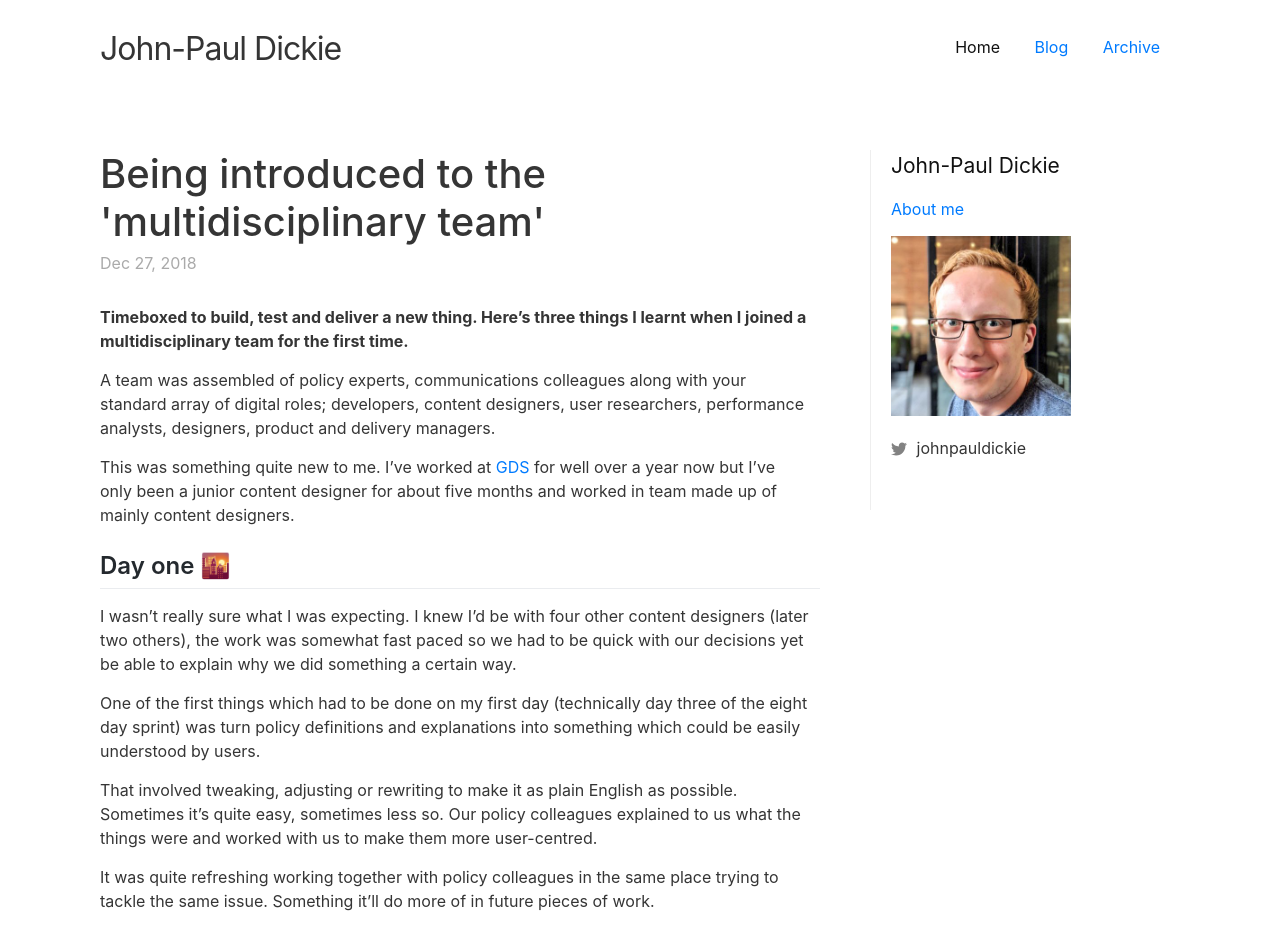
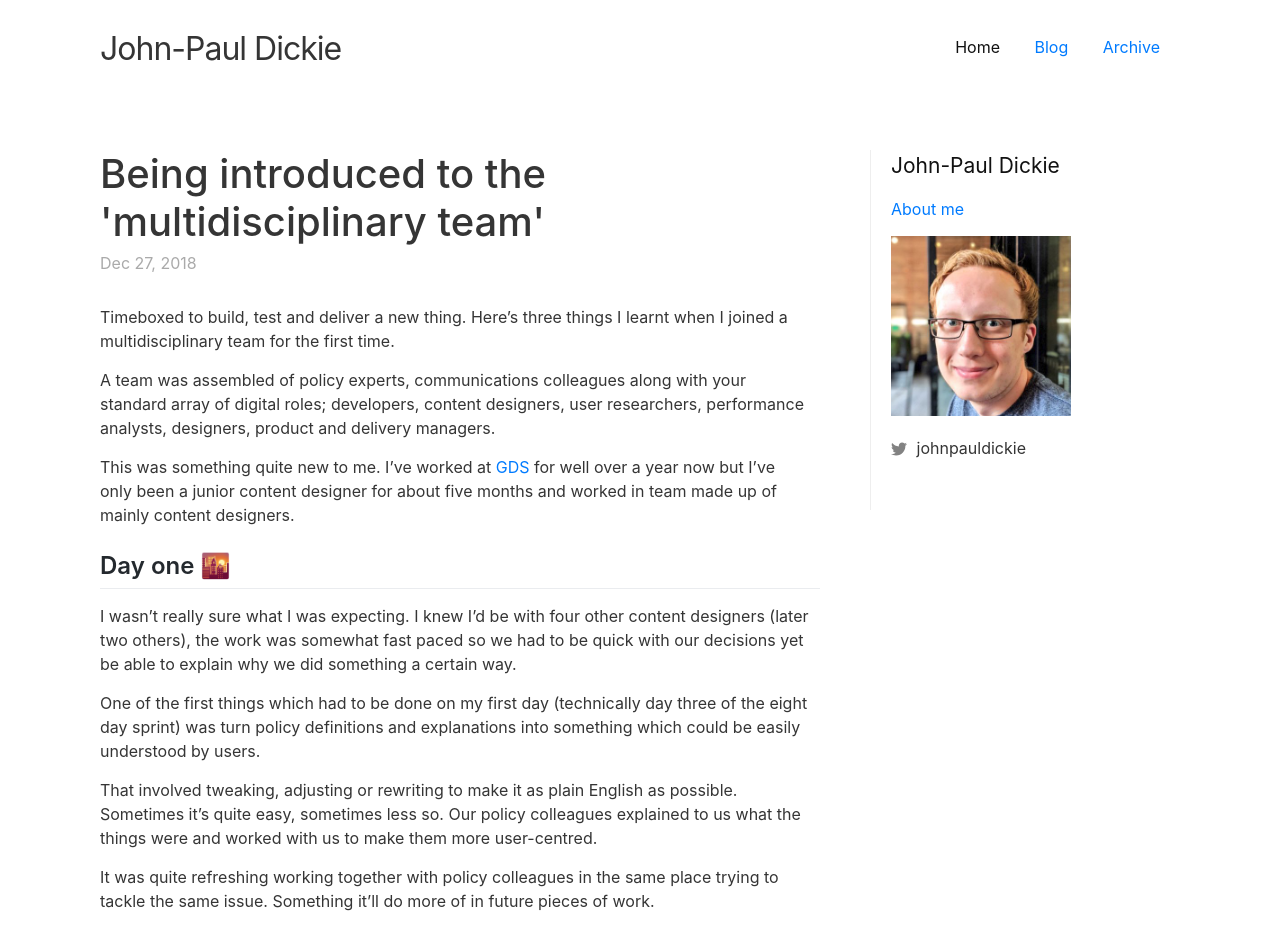
Before and after one commit to johnpauldickie/johnpauldickie.github.io, a Jekyll site: the page built from _posts/2018-12-27-being-introduced-to-the-multidisciplinary-team.md, in a window 1280 px wide. Shown: the top 936 px of the page. Built offline with Jekyll 4.4.1, drawn with Linux system fonts in a browser that asks for light colours.

Commit message:
Update intro

```diff
--- a/_posts/2018-12-27-being-introduced-to-the-multidisciplinary-team.md
+++ b/_posts/2018-12-27-being-introduced-to-the-multidisciplinary-team.md
@@ -4,9 +4,8 @@
 tags: [GDS, content design, team]
 ---
 
-**Timeboxed to build, test and deliver a new thing. Here’s three things I learnt when I joined a multidisciplinary team for the first time.**
+<p class="lead">Timeboxed to build, test and deliver a new thing. Here’s three things I learnt when I joined a multidisciplinary team for the first time.</p>
 <!--more-->
-
 A team was assembled of policy experts, communications colleagues along with your standard array of digital roles; developers, content designers, user researchers, performance analysts, designers, product and delivery managers.
 
 This was something quite new to me. I’ve worked at [GDS](https://www.gov.uk/gds) for well over a year now but I’ve only been a junior content designer for about five months and worked in team made up of mainly content designers.
```
